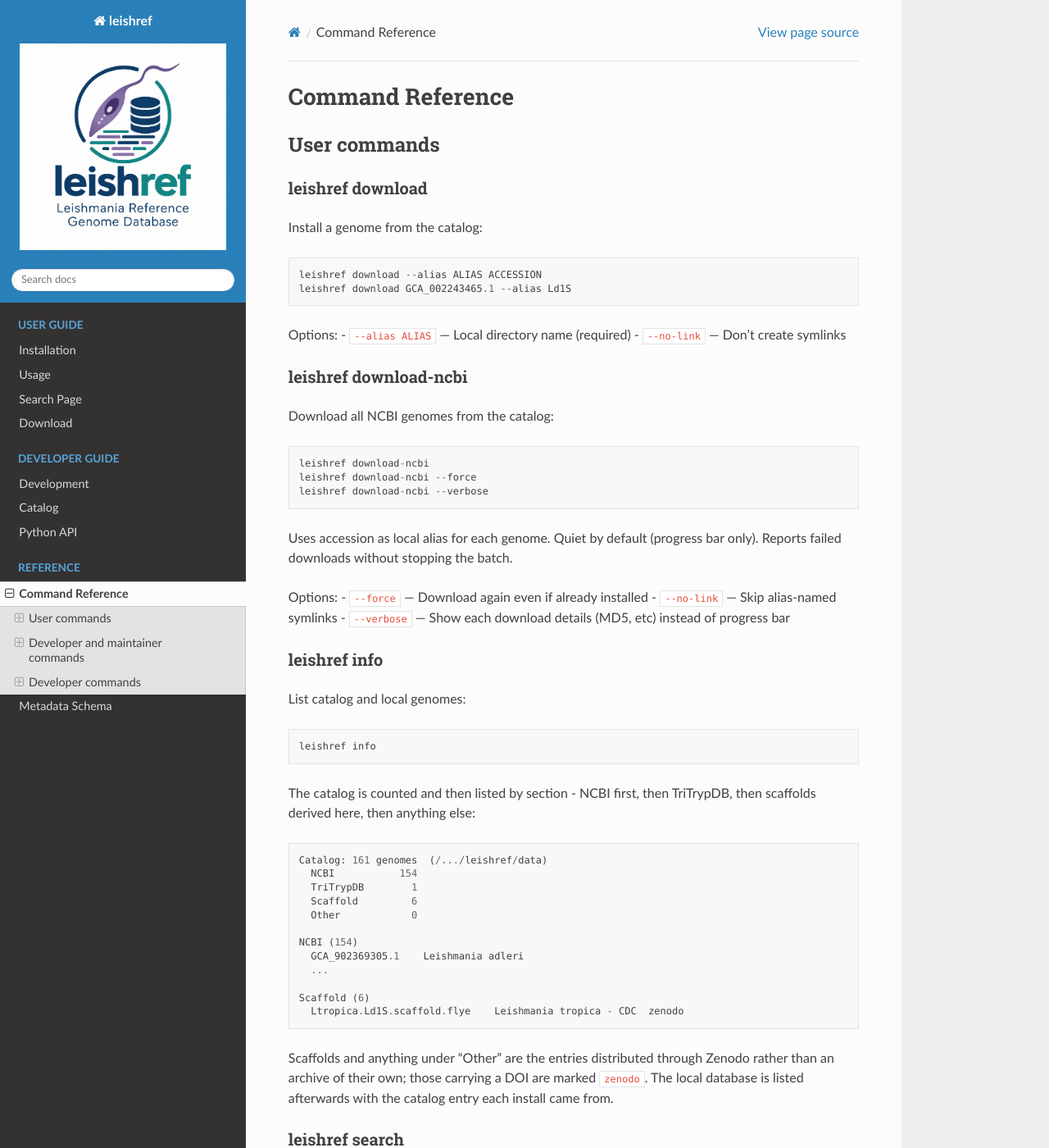
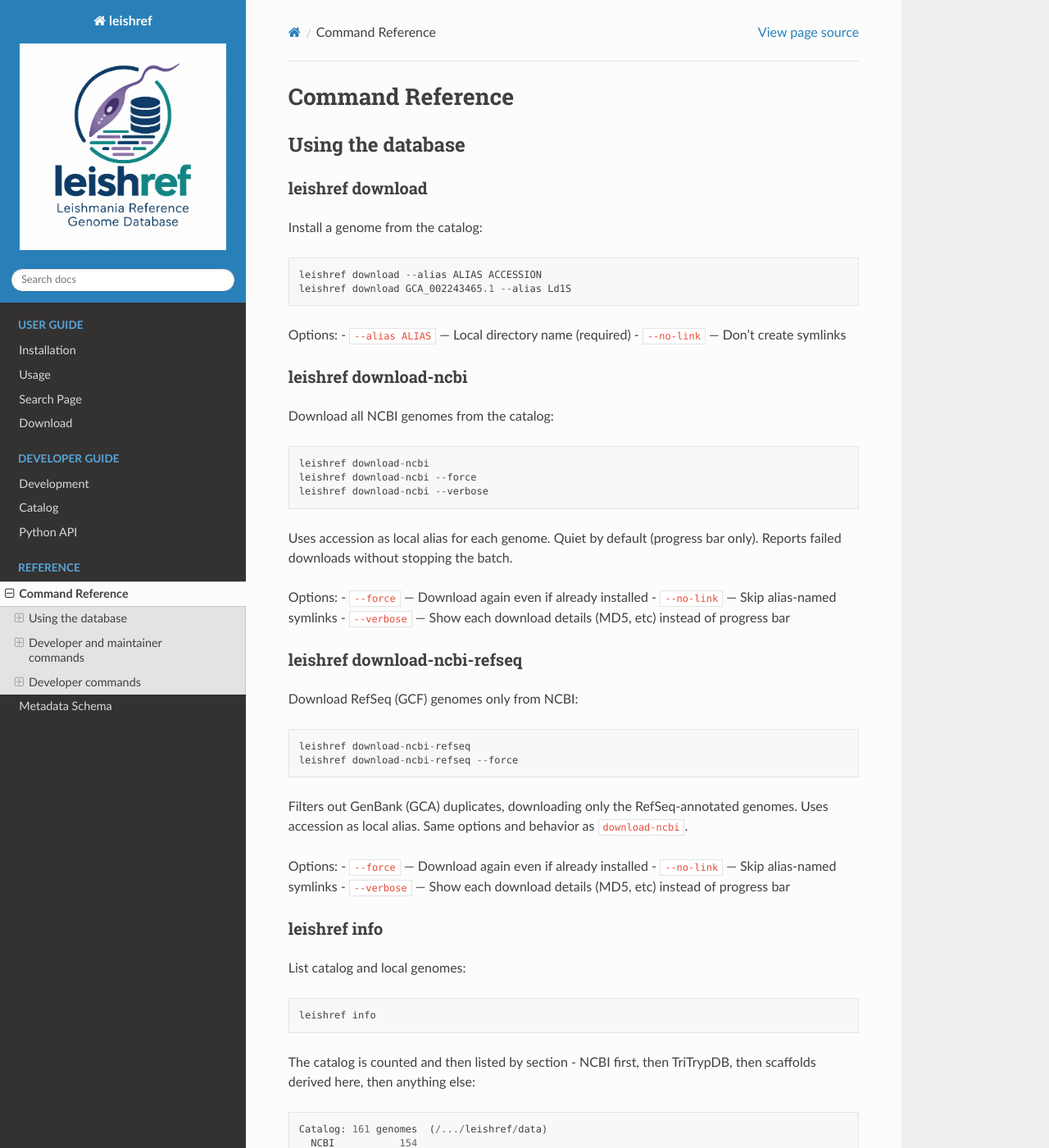
Before and after one commit to cokelaer/leishref, a Sphinx documentation site: the page built from docs/commands.rst, in a window 1280 px wide and 1400 px high. Shown: the whole window at 82% size. Built offline with Sphinx 7.4.7 and the Read the Docs theme 3.1.0, drawn with Linux system fonts in a browser that asks for light colours.

Commit message:
Reorganize commands: rename 'User commands' to 'Using the database'; add download-ncbi-refseq doc
Renamed section from generic 'User commands' to 'Using the database' to better
reflect the focus. Added documentation for download-ncbi-refseq command: RefSeq-only
download filtering out GenBank duplicates.

```diff
--- a/docs/commands.rst
+++ b/docs/commands.rst
@@ -1,8 +1,8 @@
 Command Reference
 ==================
 
-User commands
--------------
+Using the database
+------------------
 
 leishref download
 ~~~~~~~~~~~~~~~~~
@@ -27,6 +27,22 @@ Download all NCBI genomes from the catalog::
 
 Uses accession as local alias for each genome. Quiet by default (progress bar only).
 Reports failed downloads without stopping the batch.
+
+Options:
+- ``--force`` — Download again even if already installed
+- ``--no-link`` — Skip alias-named symlinks
+- ``--verbose`` — Show each download details (MD5, etc) instead of progress bar
+
+leishref download-ncbi-refseq
+~~~~~~~~~~~~~~~~~~~~~~~~~~~~~
+
+Download RefSeq (GCF) genomes only from NCBI::
+
+    leishref download-ncbi-refseq
+    leishref download-ncbi-refseq --force
+
+Filters out GenBank (GCA) duplicates, downloading only the RefSeq-annotated genomes.
+Uses accession as local alias. Same options and behavior as ``download-ncbi``.
 
 Options:
 - ``--force`` — Download again even if already installed
```
